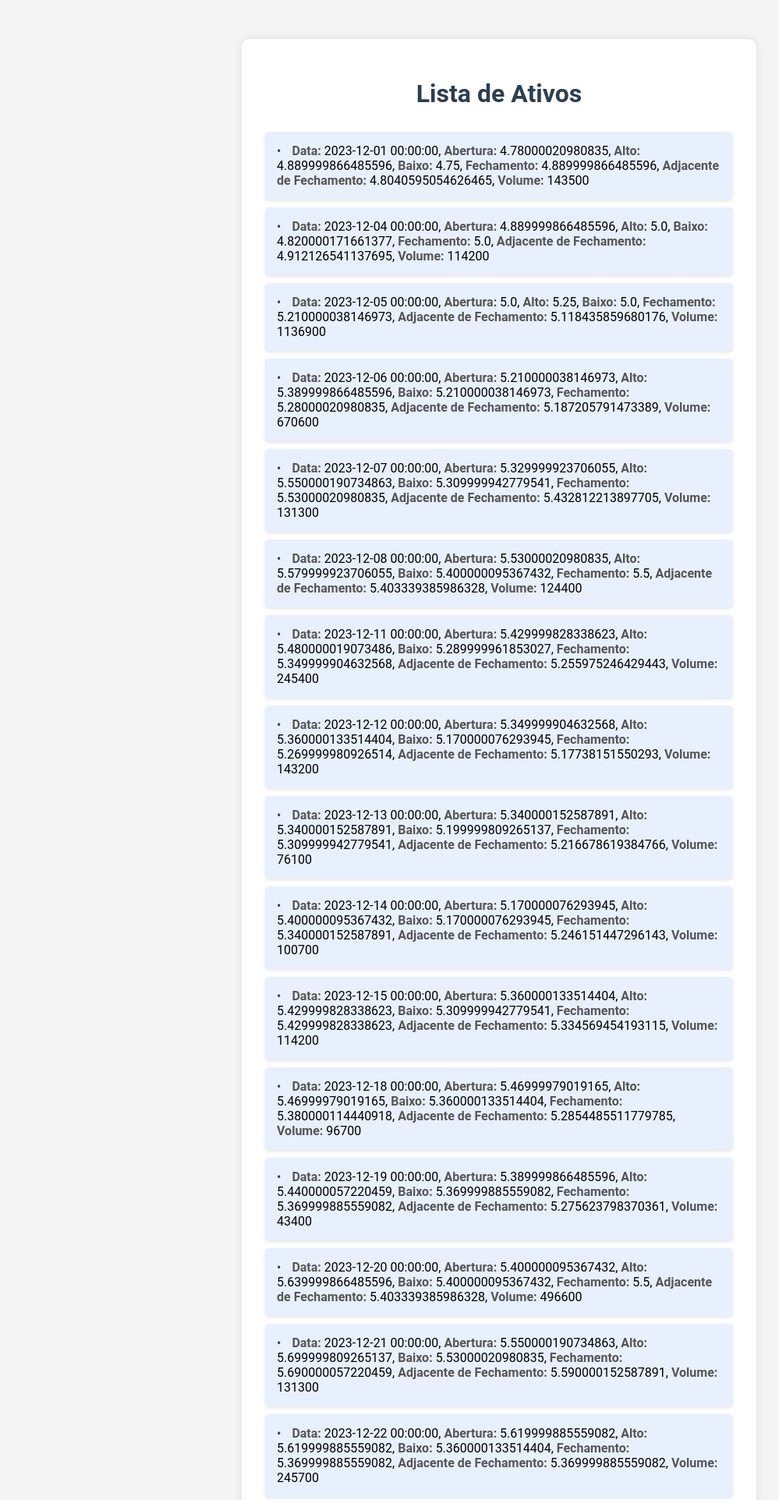
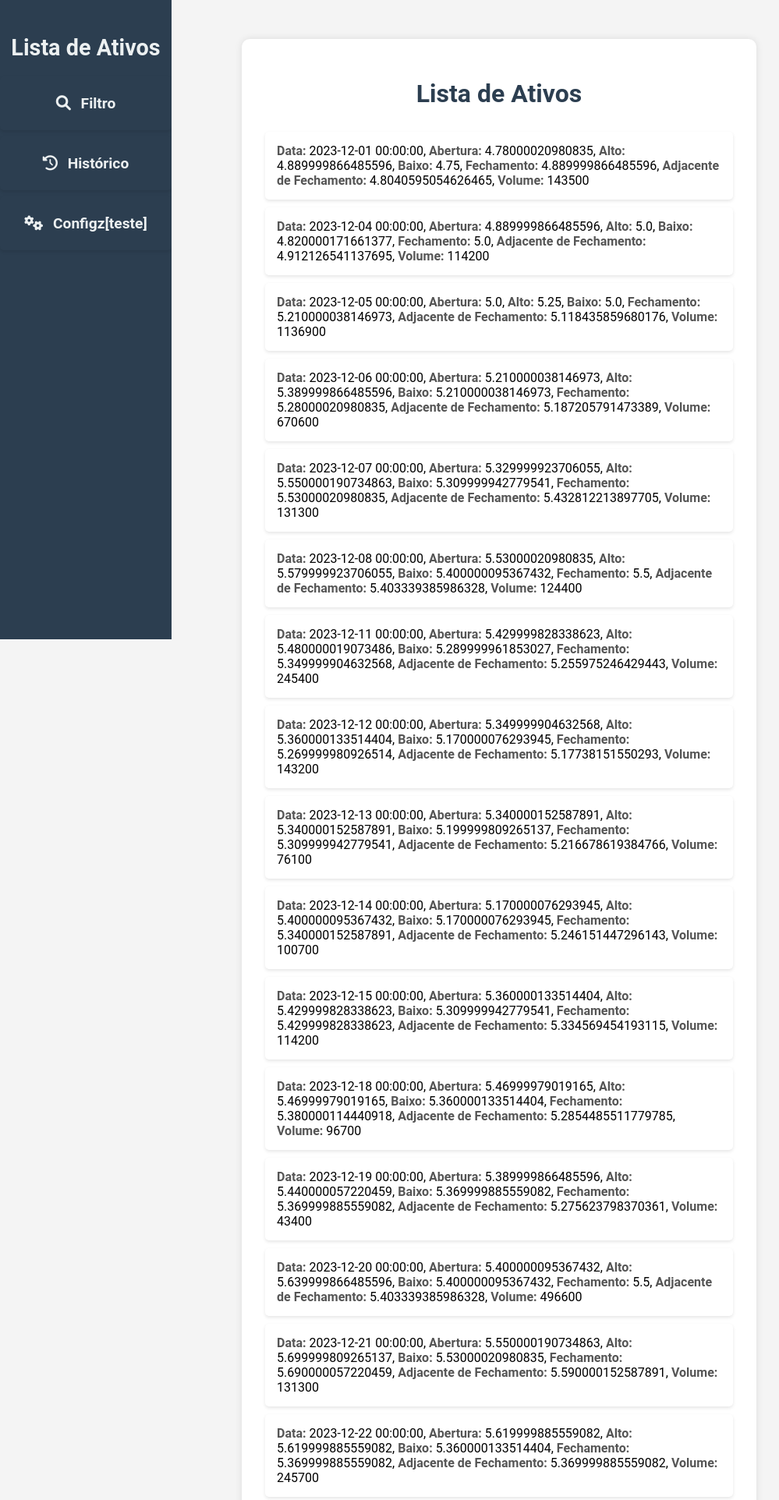
Before and after one commit to euSouHugo/Captacao-estatisticas-de-dados-da-bolsa, a Django app: page /index/history/ in a window 1280 px wide. Shown: the top 1924 px of the page at 78% size, without its empty margins (0-999 px from the left). Run offline with Django 5.2, Linux system fonts and the light colour scheme; data comes from the database, SQL or seed files in the repository.

Commit message:
Updated visuals on history.html

```diff
--- a/templates/history.html
+++ b/templates/history.html
@@ -13,9 +13,62 @@
             background-color: #f4f4f4;
         }
 
+        #menu {
+            width: 220px;
+            height: 100%;
+            background-color: #2c3e50;
+            color: #ecf0f1;
+            position: fixed;
+            left: 0;
+            top: 0;
+            padding-top: 20px;
+            overflow-y: auto;
+        }
+
+        #menu h2 {
+            color: #ecf0f1;
+            font-size: 1.8em;
+            margin-bottom: 20px;
+            text-align: center;
+        }
+
+        #menu ul {
+            list-style: none;
+            padding: 0;
+            margin: 0;
+        }
+
+        #menu li {
+            margin-bottom: 8px;
+        }
+
+        #menu a {
+            text-decoration: none;
+            color: #ecf0f1;
+            padding: 8px 12px; /* Adjusted padding */
+            display: block;
+            transition: background-color 0.3s ease;
+            text-align: center;
+            font-size: 1.2em; /* Adjusted font size */
+            font-weight: bold;
+            border-radius: 4px;
+            font-family: 'Roboto', Arial, sans-serif;
+        }
+
+        #menu a i {
+            margin-right: 8px;
+        }
+
+        #menu a:hover {
+            background-color: #34495e;
+        }
+
         #content {
+            margin-left: 240px; /* Adjusted to accommodate the menu */
             max-width: 600px;
-            margin: 50px auto;
+            margin-top: 50px;
+            margin-left: auto; /* Centering the div horizontally */
+            margin-right: auto; /* Centering the div horizontally */
             padding: 30px;
             background-color: #fff;
             border-radius: 10px;
@@ -35,7 +88,7 @@
         }
 
         li {
-            background-color: #e8f0fe; /* Blueish color */
+            background-color: transparent; /* Transparent background */
             padding: 15px;
             margin-bottom: 10px;
             border-radius: 5px;
@@ -43,13 +96,13 @@
         }
 
         li:hover {
-            background-color: #d5e7fc; /* Darker blueish color on hover */
+            background-color: #34495e; /* Dark blue color on hover */
         }
 
         li:before {
-            content: '•';
+
             margin-right: 10px;
-            color: #2c3e50;
+            color: #ecf0f1; /* Icon color */
         }
 
         span {
@@ -59,6 +112,15 @@
     </style>
 </head>
 <body>
+
+<div id="menu">
+    <h2>Lista de Ativos</h2>
+    <ul>
+        <li><a href="#"><i class="fas fa-search"></i> Filtro </a></li>
+        <li><a href="history/"><i class="fas fa-history"></i> Histórico</a></li>
+        <li><a href="configuration/"><i class="fas fa-cogs"></i>  Configz[teste]</a></li>
+    </ul>
+</div>
 
 <div id="content">
     <h1>Lista de Ativos</h1>
--- a/templates/index.html
+++ b/templates/index.html
@@ -128,7 +128,7 @@
     <h2>Back-teste B3</h2>
     <ul>
         <li><a href="#"><i class="fas fa-search"></i> Filtro </a></li>
-        <li><a href="history/"><i class="fas fa-history"></i> Histórico[teste]</a></li>
+        <li><a href="history/"><i class="fas fa-history"></i> Histórico</a></li>
         <li><a href="configuration/"><i class="fas fa-cogs"></i>  Configz[teste]</a></li>
     </ul>
 </div>
```
